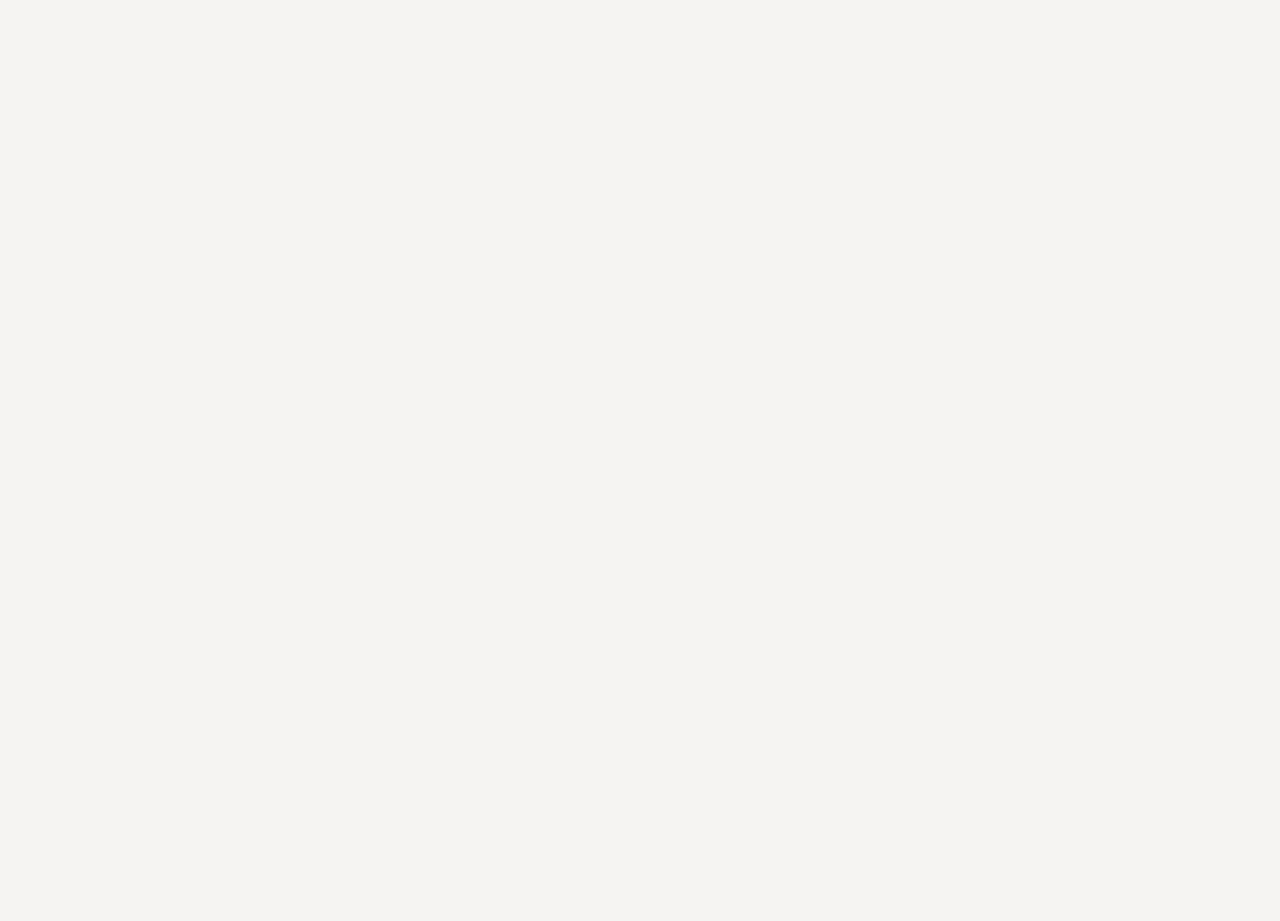
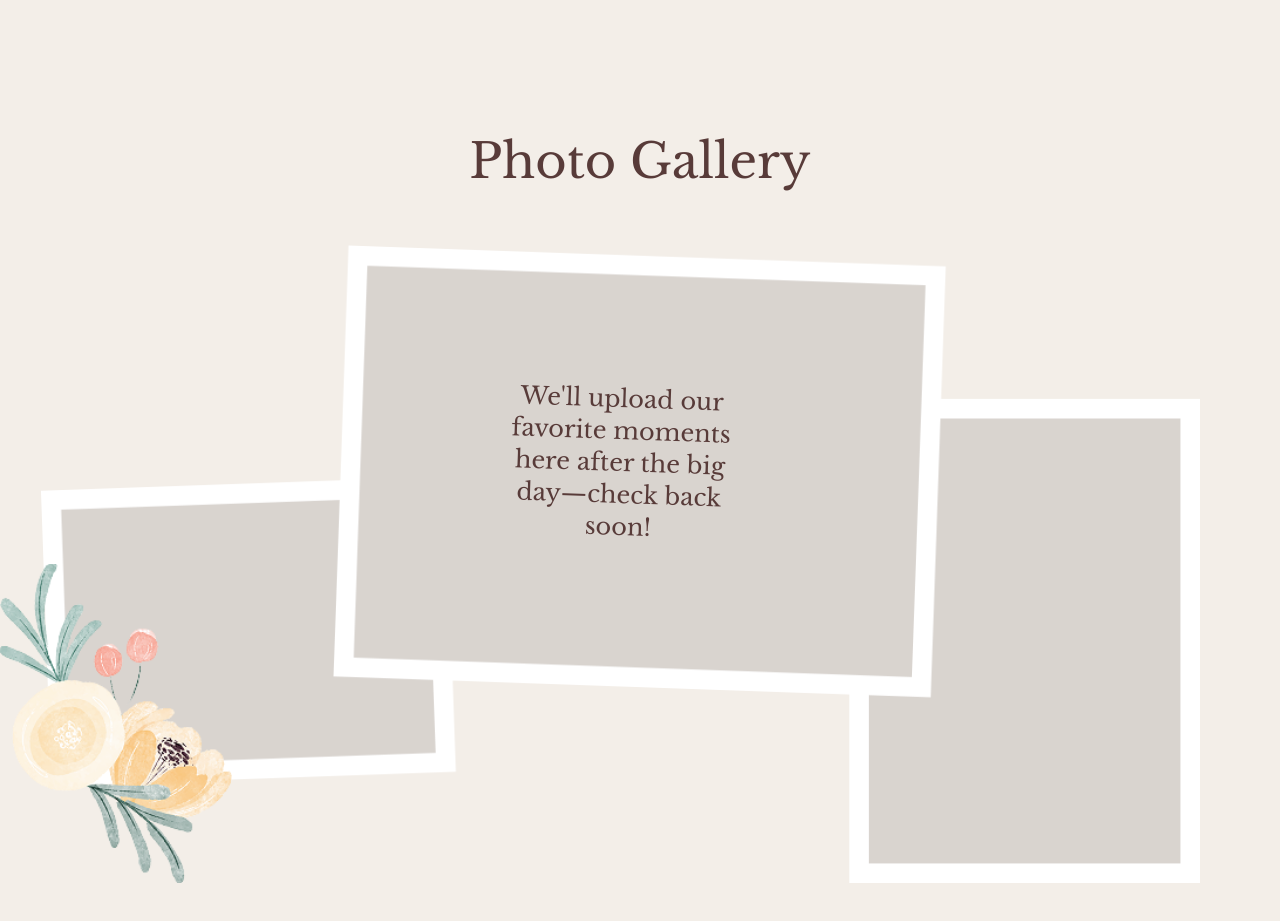
Before and after one commit to meiliizzsuju/ticha-david-weding-invitation, a Next.js app: page /wedding in a window 1280 px wide. Shown: the part 4340-5261 px from the top of the page. Before the commit the page ends 4397 px from the top, so only its background shows below. Built offline with nearby package versions, Linux system fonts and the light colour scheme.

Commit message:
Gallery section

```diff
--- a/src/app/globals.css
+++ b/src/app/globals.css
@@ -10,7 +10,7 @@
 }
 
 :root {
-  --background: #F6F3F3;
+  --background: #F3EEE8;
   --foreground: #583B39;
 }
 
@@ -29,7 +29,7 @@
 }
 
 body {
-  background: var(--background);
+  background: #F3EEE8;
   color: #583B39;
   font-family: "Libre Baskerville", serif;
   font-weight: 400;
--- a/src/components/mainContent/MainContent.tsx
+++ b/src/components/mainContent/MainContent.tsx
@@ -45,6 +45,7 @@ function MainContent() {
   const rsvpMsg1 = "To help us plan and make your experience as comfortable as possible, please let us know if you'll be joining us in Chiang Mai.";
   const rsvpMsg2 = "Kindly fill out the RSVP form — it only takes a minute!";
 
+  const galMsg = "We'll upload our favorite moments here after the big day—check back soon!";
 
   const tableData = [
     ['tbc', 'coming soon'],
@@ -211,6 +212,22 @@ function MainContent() {
           </div>
         </div>
       </section>
+
+      <section className='section relative p-10 lg:py-20 overflow-hidden'>
+        <div className='section-container'>
+          <h3 className='text-4xl md:text-5xl text-center'>Photo Gallery</h3>
+
+          <div className='mt-10 md:mt-15 lg:pr-10'>
+            <div className='relative'>
+              <div className='relative'>
+                <ImageRenderer src="/images/gal-img.png" alt="Photo gallery holder" width={1180} className={'w-full'} />
+                <ImageRenderer src="/images/par-gal-img.png" alt="Photo gallery decor" width={198} className={'w-[20%] absolute bottom-0 -left-10'} />
+              </div>
+              <p className='mt-10 text-2xl md:absolute md:w-[300px] md:text-center md:p-5 md:top-[28%] md:left-1/2 md:-translate-x-1/2 md:-translate-y-1/2 md:rotate-2'>{galMsg}</p>
+            </div>
+          </div>
+        </div>
+      </section>
     </main>
   )
 }
```
Also changed, not shown: public/images/gal-img.png (added), public/images/par-gal-img.png (added).
